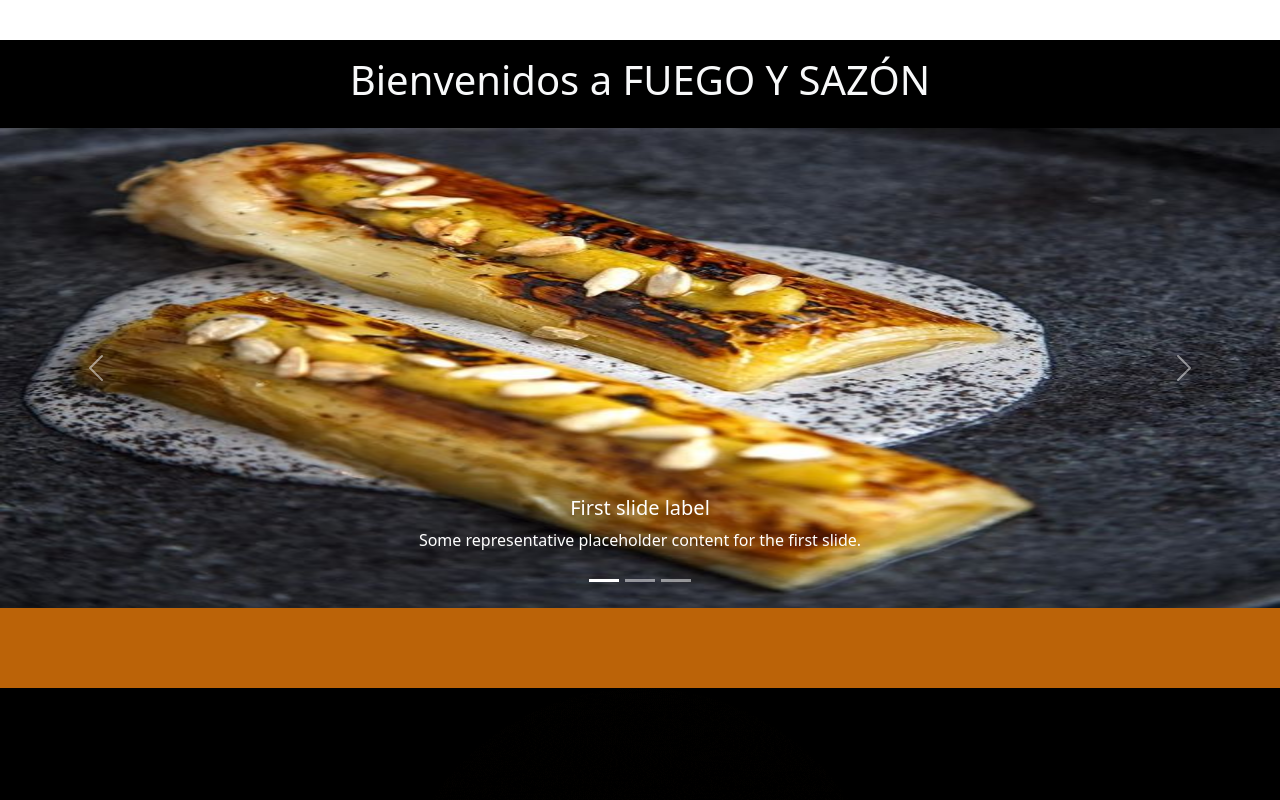
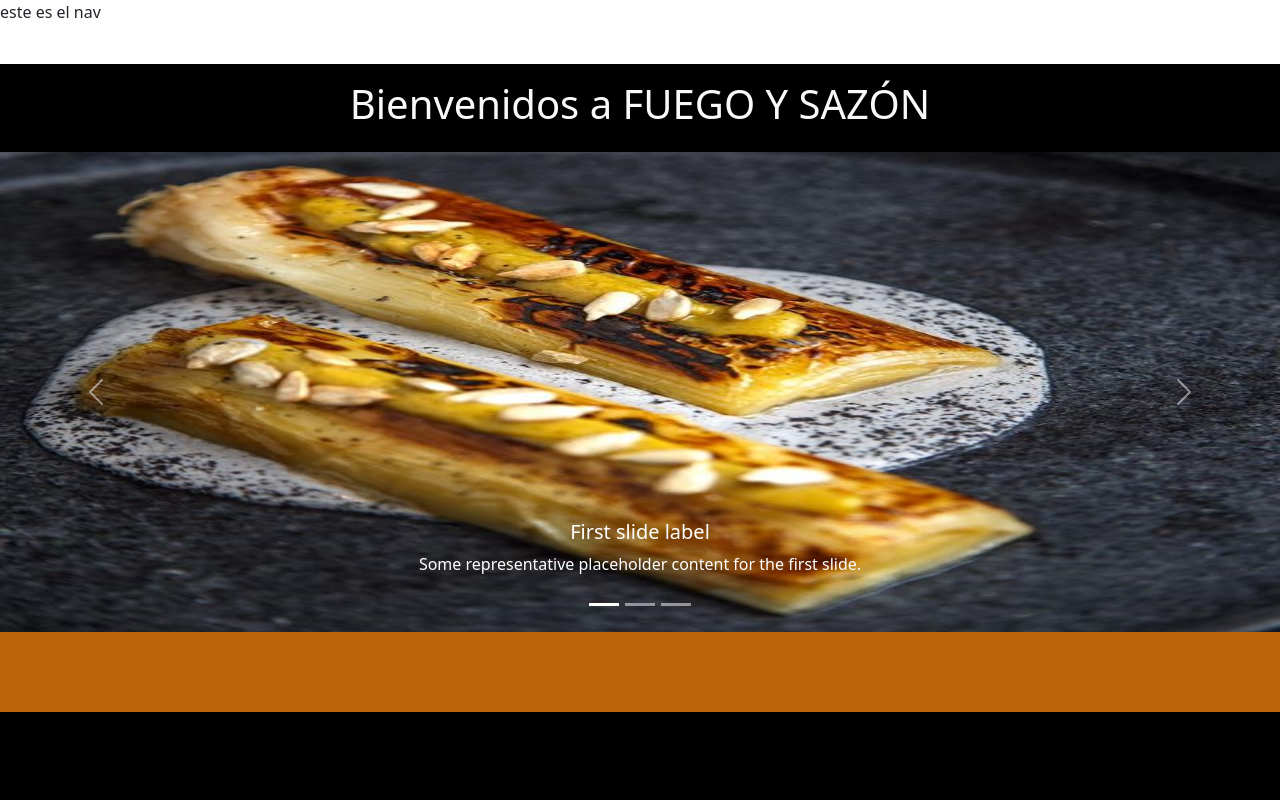
Before and after one commit to IvanMaidana9912/resto, a React (Vite) app: page / in a window 1280 px wide. Shown: the top 800 px of the page. Built offline with nearby package versions, Linux system fonts and the light colour scheme.

Commit message:
first commit

```diff
--- a/src/App.jsx
+++ b/src/App.jsx
@@ -1,16 +1,24 @@
-import { Body } from "./assets/Body"
-import { Carrousel } from "./components/Carrousel"
+import { Body } from "./assets/Body";
+import { BrowserRouter, Route, Routes } from 'react-router-dom'
+import { Page } from "./pages/catalog/pageEjample";
+import { Error404 } from "./pages/Error404";
+import { Nav } from "./layout/Navbar";
+import { Footer } from "./layout/Footer";
 
 export const App = () => {
   // const [count, setCount] = useState(0)
   return (
+    <BrowserRouter>
       <div>
-        <div className="title d-flex justify-content-center imgLogo {
-">
-          <h1 className="text-light">Bienvenidos a FUEGO Y SAZÓN</h1>
-        </div>
-        <Carrousel/>
-        <Body/>
+        <Nav />
+        <Routes>
+          <Route exact path={"/"} element={< Body />} />
+          <Route exact path={"/categoria/:id"} element={<Page />} />
+          <Route exact path={"/item/:id"} element={<Page />} />
+          <Route path={"*"} element={<Error404 />} />;
+        </Routes>
+        <Footer />
       </div>
+    </BrowserRouter>
   )
 }
--- a/src/assets/Body.jsx
+++ b/src/assets/Body.jsx
@@ -1,23 +1,25 @@
 import { Products } from "../components/Products"
 import datas from '../../bbdd/data.json';
+import { Carrousel } from "../components/Carrousel";
 
 export const Body = () => {
 
     return (
+        <div>
+            <div className="title d-flex justify-content-center imgLogo">
+                <h1 className="text-light">Bienvenidos a FUEGO Y SAZÓN</h1>
+            </div>
+            <Carrousel />
             <div className="d-flex justify-content-center flex-column align-items-center">
                 <div className="imgGif w-100"></div>
                 <div className="imgLogo w-100 d-flex justify-content-center">
-                <img className="rounded-circle" src="../../public/image-logo/logoGif.gif" alt="..."/>
+                    <img className="rounded-circle" src="../../public/image-logo/logoGif.gif" alt="..." />
                 </div>
                 <div className="d-flex flex-wrap m-5">
                     {
-                    datas ? datas.map((data) => <Products product={data} key={data.id}/>) : ""
+                        datas ? datas.map((data) => <Products product={data} key={data.id} />) : ""
                     }
                 </div>
-            <div className="imgLogo p-5 w-100 mt-5">
-                <p className="text-light">
-                    hola este es el footer
-                </p>
             </div>
         </div>
     )
--- a/src/components/Products.jsx
+++ b/src/components/Products.jsx
@@ -35,7 +35,7 @@ export const Products = (product) => {
         </Typography>
       </CardContent>
       <CardOverflow>
-        <Button variant="solid" size="lg" className='buttonCardProduct' type='button'>
+        <Button variant="solid" size="lg" className='buttonCardProduct' href='/item/1'>
           Add to cart
         </Button>
       </CardOverflow>
--- /dev/null
+++ b/src/layout/Footer.jsx
@@ -0,0 +1,9 @@
+export const Footer = () => {
+    return (
+        <div className="imgLogo p-5 w-100 mt-5">
+            <p className="text-light">
+                hola este es el footer
+            </p>
+        </div>
+    )
+}
--- /dev/null
+++ b/src/layout/Navbar.jsx
@@ -0,0 +1,7 @@
+export const Nav = () => {
+    return (
+        <div>
+            <p>este es el nav</p>
+        </div>
+    )
+}
--- a/src/main.jsx
+++ b/src/main.jsx
@@ -1,12 +1,9 @@
 import React from 'react'
 import ReactDOM from 'react-dom/client'
-import {App} from './App'
-import { BrowserRouter } from 'react-router-dom'
+import { App } from './App'
 
 ReactDOM.createRoot(document.getElementById('root')).render(
   <React.StrictMode>
-    <BrowserRouter>
-      <App />
-    </BrowserRouter>
+    <App />
   </React.StrictMode>,
 )
--- /dev/null
+++ b/src/pages/Error404.jsx
@@ -0,0 +1,19 @@
+import { Link } from "react-router-dom";
+
+export const Error404 = () => {
+    return (
+        <div className="d-flex align-items-center justify-content-center vh-100">
+            <div className=" col-md-6 mt-5 d-flex justify-content-center align-items-center flex-column">
+                <p className="fs-3"> <span className="text-danger">Opps!</span> Page Not Found.</p>
+                <p className="lead">
+                    The page you're looking for doesn't exist.
+                </p>
+                <p className="lead">
+                    {
+                        <Link to={"/"}><b>Please, try again.</b></Link>
+                    }
+                </p>
+            </div>
+        </div>
+    )
+}
--- /dev/null
+++ b/src/pages/catalog/PageEjample.jsx
@@ -0,0 +1,5 @@
+export const Page = () => {
+    return (
+        <h1>Holaaa</h1>
+    )
+}
```
Lines whose indentation alone changed are shown as unchanged.
